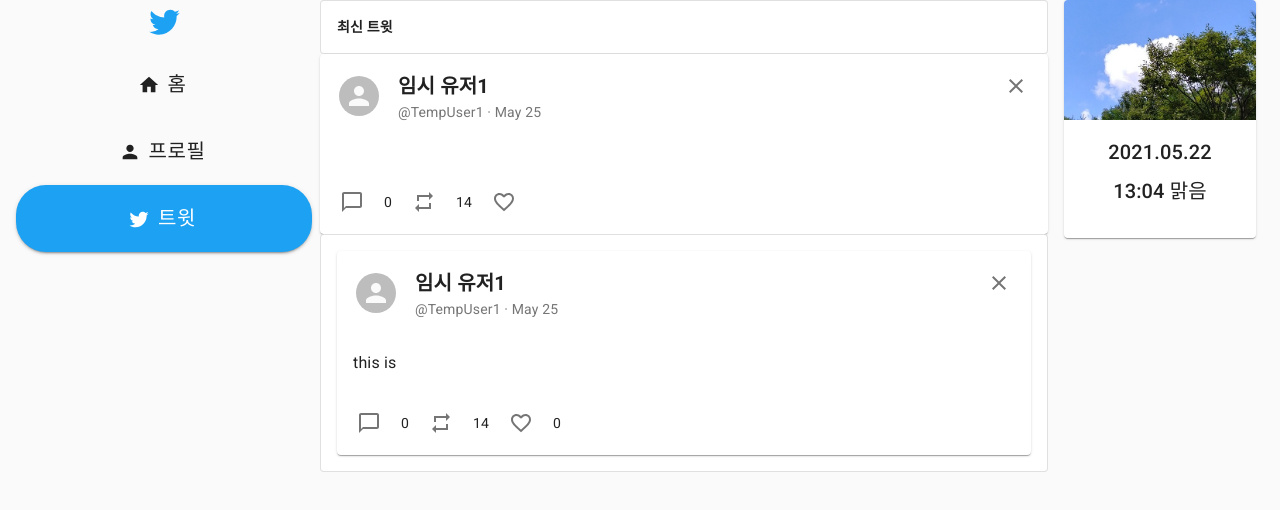
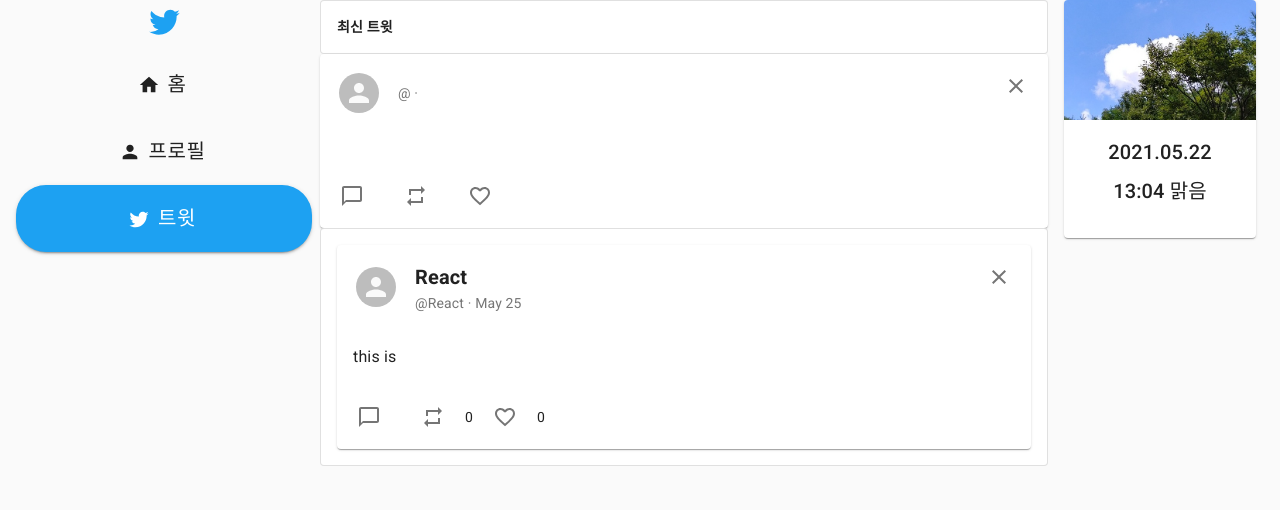
Before and after one commit to OpTriumph/MiniTwitter, a Next.js app in the folder minitwitter/: page /home in a window 1280 px wide. Shown: the top 510 px of the page. Built offline with nearby package versions, Linux system fonts and the light colour scheme.

Commit message:
like tweets and delete tweets

```diff
--- a/minitwitter/component/Twit.js
+++ b/minitwitter/component/Twit.js
@@ -22,8 +22,8 @@ const useStyles = makeStyles((theme) => ({
   },
 }));
 
-function Twit({ tweet }) {
-  const { id, text, likes } = tweet || {};
+function Twit({ tweet, likeTweet, deleteTweet }) {
+  const { id, text, like, retweet, mention, time, user } = tweet || {};
   const classes = useStyles();
   return (
     <Card>
@@ -34,19 +34,19 @@ function Twit({ tweet }) {
           </IconButton>
         }
         action={
-          <IconButton aria-label="delete">
+          <IconButton aria-label="delete" onClick={() => deleteTweet(id)}>
             <ClearIcon />
           </IconButton>
         }
         title={
           <Typhography variant="h6">
-            <b>임시 유저1</b>
+            <b>{user}</b>
           </Typhography>
         }
         subheader={
           <>
             <Typhography variant="body2" component="span">
-              @TempUser1 · May 25
+              @{user} · {time}
             </Typhography>
           </>
         }
@@ -60,28 +60,35 @@ function Twit({ tweet }) {
           <ChatBubbleOutlineIcon />
         </IconButton>
         <Typography component="span" variant="body2">
-          0
+          {mention}
         </Typography>
 
         <IconButton aria-label="retweet" component="span">
           <RepeatIcon />
         </IconButton>
         <Typography component="span" variant="body2">
-          14
+          {retweet}
         </Typography>
 
-        <IconButton aria-label="like" component="span">
+        <IconButton
+          aria-label="like"
+          component="span"
+          onClick={() => likeTweet(id)}
+        >
           <FavoriteBorderIcon />
         </IconButton>
         <Typography component="span" variant="body2">
-          {likes}
+          {like}
         </Typography>
       </CardActions>
     </Card>
   );
 }
 
-export default function TwitLine({ tweets = [] }) {
+export default function TwitLine({ tweets = [], likeTweet, deleteTweet }) {
+  // const [like, setLike] = React.useState(0);
+  if (tweets.length < 1) return null;
+
   const classes = useStyles();
   return (
     <Grid item xs>
@@ -91,7 +98,12 @@ export default function TwitLine({ tweets = [] }) {
       <Twit />
       <Paper variant="outlined" className={classes.paper}>
         {tweets.map((tweet) => (
-          <Twit key={tweet.id} tweet={tweet} />
+          <Twit
+            key={tweet.id}
+            tweet={tweet}
+            likeTweet={likeTweet}
+            deleteTweet={deleteTweet}
+          />
         ))}
       </Paper>
     </Grid>
--- a/minitwitter/component/TwitDialog.js
+++ b/minitwitter/component/TwitDialog.js
@@ -22,7 +22,12 @@ export default function TwitDialog({ addTweet, open, handleClose }) {
     if (event.type !== "click") {
       return;
     }
+    if (text === "") {
+      return;
+    }
+    handleClose();
     addTweet(text);
+    setText("");
   };
 
   return (
@@ -61,7 +66,6 @@ export default function TwitDialog({ addTweet, open, handleClose }) {
 
       <DialogActions>
         <Button
-          // onClick={handleClose}
           color="primary"
           variant="contained"
           size="large"
--- a/minitwitter/package.json
+++ b/minitwitter/package.json
@@ -16,6 +16,7 @@
     "react-scripts": "4.0.3",
     "redux": "^4.1.0",
     "redux-thunk": "^2.3.0",
+    "time-stamp": "^2.2.0",
     "uuid": "^8.3.2",
     "web-vitals": "^1.0.1"
   },
--- a/minitwitter/pages/home.js
+++ b/minitwitter/pages/home.js
@@ -9,6 +9,8 @@ import TwitMenu from "../component/TwitMenu.js";
 import { v4 as uuid } from "uuid";
 import { useState } from "react";
 export default function Home() {
+  const timestamp = require("time-stamp");
+
   const [open, setOpen] = React.useState(false);
 
   const handleClickOpen = () => {
@@ -23,8 +25,11 @@ export default function Home() {
     {
       id: "1111",
       text: "this is ",
-      likes: 0,
-      comments: [],
+      like: 0,
+      retweet: 0,
+      mention: [],
+      user: "React",
+      time: "May 25",
     },
   ];
 
@@ -33,18 +38,38 @@ export default function Home() {
     const tweet = {
       id: uuid(),
       text,
-      // likes,
+      like: 0,
+      retweet: 0,
+      mention: [],
+      user: "",
+      time: timestamp("YYYY/MM/DD:mm:ss"),
     };
     const newTweets = [...tweets, tweet];
     setTweets(newTweets);
   };
 
+  const likeTweet = (id) => {
+    const newTweet = tweets.map((tweet) => {
+      if (tweet.id === id) return { ...tweet, like: tweet.like + 1 };
+      return tweet;
+    });
+    setTweets(newTweet);
+  };
+
+  const deleteTweet = (id) => {
+    const newTweets = tweets.filter((tweet) => tweet.id !== id);
+    setTweets(newTweets);
+  };
   return (
     <Container maxWidth="lg">
       <Grid container spacing={2}>
         <TwitMenu handleClickOpen={handleClickOpen} />
 
-        <TwitLine tweets={tweets} />
+        <TwitLine
+          tweets={tweets}
+          likeTweet={likeTweet}
+          deleteTweet={deleteTweet}
+        />
         <InfoBox />
       </Grid>
 
```
Also changed, not shown: 1 other file (tests, documents, lock files or other folders).
